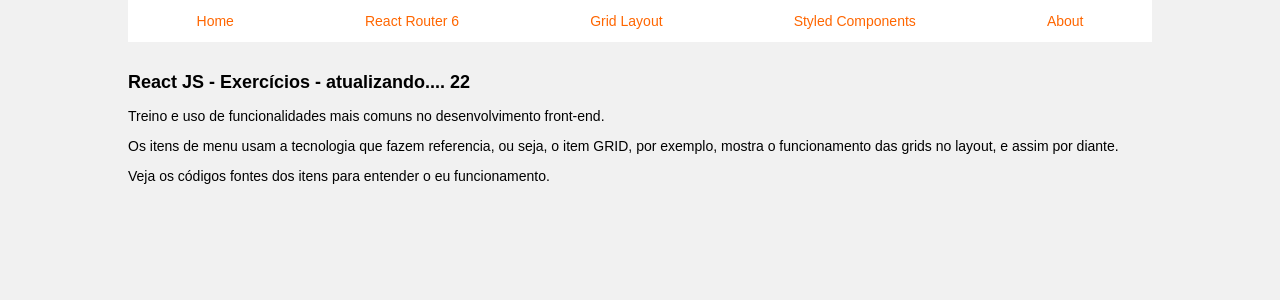
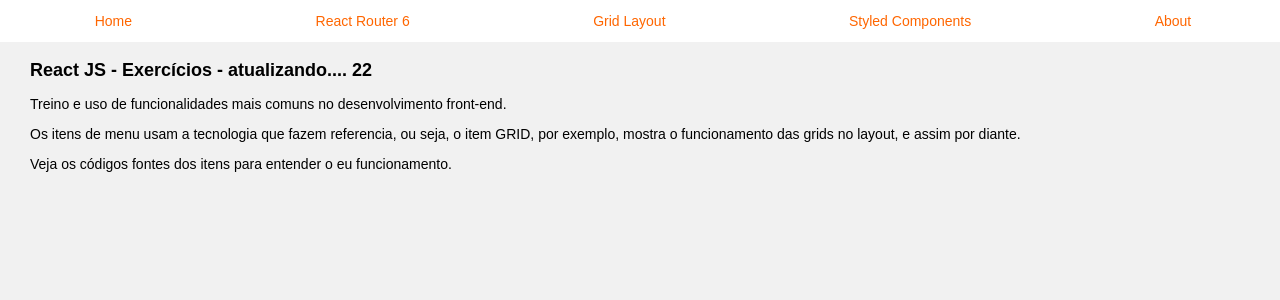
Before and after one commit to mvurban/React-Treinos, a React (Create React App) app: page / in a window 1280 px wide. Shown: the top 300 px of the page. Built offline with nearby package versions, Linux system fonts and the light colour scheme.

Commit message:
ajustes de interface e criação de sombra no menu

```diff
--- a/src/index.css
+++ b/src/index.css
@@ -10,7 +10,7 @@ html{
 }
 
 body{
-   padding: 0 10% ;
+   /* padding: 0 10% ; */
    background-color: #f1f1f1;
    font-family: sans-serif;
 }
@@ -18,6 +18,10 @@ body{
 p{
    font-size: 1.4rem;
 }
+.main-container{
+   padding: 30px 30px;
+}
+
 
 @media (min-width:1500px ){
 
@@ -87,6 +91,7 @@ p{
    .menu-container.on nav{
       display: block;
       padding-left: 10px;
+      margin-top: 30px;
    }
 
    .menu-container.on nav ul{
--- a/src/index.tsx
+++ b/src/index.tsx
@@ -3,6 +3,28 @@ import ReactDOM from 'react-dom';
 import { HashRouter } from 'react-router-dom';
 import './index.css';
 import App from './pages/App';
+
+
+function toubleShaddow(){
+
+   window.addEventListener("scroll", event => {
+      const menuContainer = document.querySelector('.nav-container');
+      if(window.scrollY > 30){
+         if(!menuContainer?.classList.contains("scrolled"))
+            menuContainer?.classList.add("scrolled")
+      }
+      if(window.scrollY <= 30){
+         if(menuContainer?.classList.contains("scrolled"))
+            menuContainer?.classList.remove("scrolled")
+      }
+   })
+
+   //console.log(document.body.scrollTop);
+
+}
+
+
+document.body.onscroll = ()=>toubleShaddow()
 
 ReactDOM.render(
   <React.StrictMode>
--- a/src/pages/Layout/index.tsx
+++ b/src/pages/Layout/index.tsx
@@ -1,6 +1,6 @@
 
 import { Link, Outlet } from "react-router-dom";
-import { Menu } from './style'
+import  './style.scss'
 
 export function Layout() {
 
@@ -35,7 +35,7 @@ export function Layout() {
                <div className="two"></div>
                <div className="three"></div>
             </div>
-            <Menu>
+            <nav className="nav-container">
                <ul>
                   <li><Link onClick={()=>closeMenu()} to="/" >Home</Link></li>
                   <li><Link onClick={()=>closeMenu()} to="../Rotas/">React Router 6</Link></li>
@@ -43,10 +43,12 @@ export function Layout() {
                   <li><Link onClick={()=>closeMenu()} to="../Styled/">Styled Components</Link></li>
                   <li><Link onClick={()=>closeMenu()} to="../About/">About</Link></li>
                </ul>
-            </Menu>
+            </nav>
 
          </div>
-         <Outlet />
+         <div className="main-container">
+            <Outlet />
+         </div>
       </div>
    );
 }
--- a/src/pages/Layout/style.js
+++ b/src/pages/Layout/style.scss
@@ -1,8 +1,11 @@
-import styled from 'styled-components';
 
-export const Menu = styled.nav`
+
+.nav-container{
    background-color:#fff  ;
    padding:3px;
+   position:fixed;
+   top:0;
+   width:100%;
 
    ul{
       list-style:none;
@@ -21,4 +24,10 @@ export const Menu = styled.nav`
       text-decoration:underline;
    }
 
-`;
+}
+
+.scrolled{
+   box-shadow: 0px 10px 20px  #aaa;
+   transition: box-shadow 0.4s ease-in-out;
+
+}
```
